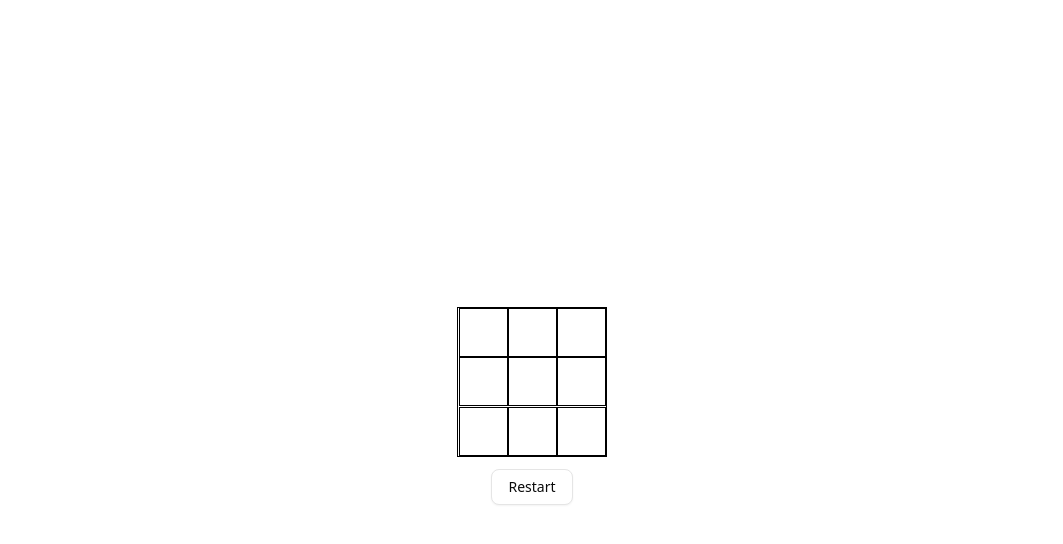
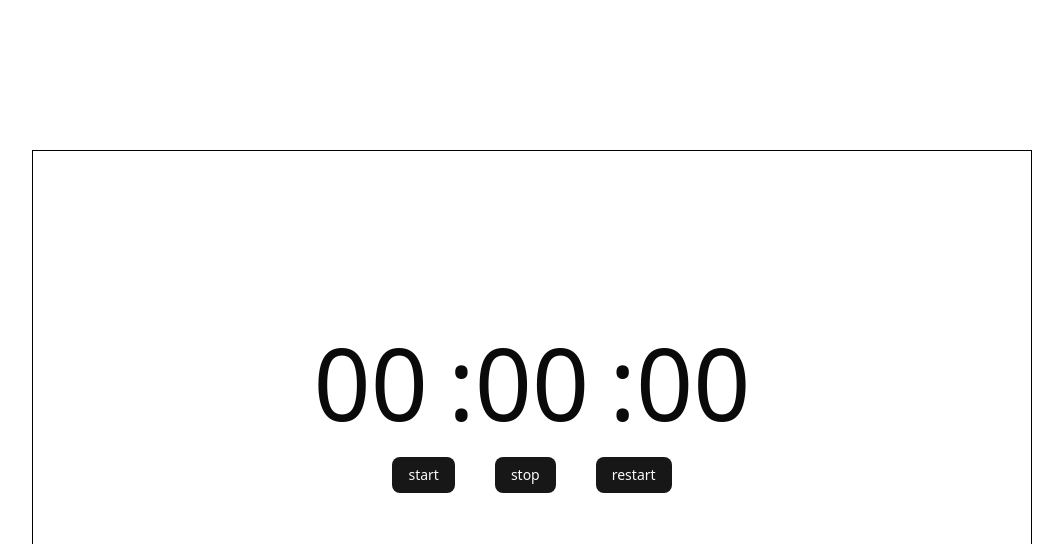
Before and after one commit to Khuslee1/ticktack, a Next.js app: page / in a window 1280 px wide. Shown: the top 544 px of the page, without its empty margins (108-1171 px from the left). Built offline with nearby package versions, Linux system fonts and the light colour scheme.

Commit message:
nov13day

```diff
--- a/app/page.js
+++ b/app/page.js
@@ -1,97 +1,169 @@
 "use client";
 import { Button } from "@/components/ui/button";
-import { use, useEffect, useState } from "react";
+import { useEffect, useState } from "react";
 
 export default function Home() {
-  const [arr, setArr] = useState([0, 0, 0, 0, 0, 0, 0, 0, 0]);
-  const [turn, setTurn] = useState(1);
-  const [win, setWin] = useState(0);
-  const conditionWin = [
-    [0, 1, 2],
-    [3, 4, 5],
-    [6, 7, 8],
-    [0, 3, 6],
-    [1, 4, 7],
-    [2, 5, 8],
-    [0, 4, 8],
-    [2, 4, 6],
-  ];
+  // const [arr, setArr] = useState([0, 0, 0, 0, 0, 0, 0, 0, 0]);
+  // const [turn, setTurn] = useState(1);
+  // const [win, setWin] = useState(0);
+  // const conditionWin = [
+  //   [0, 1, 2],
+  //   [3, 4, 5],
+  //   [6, 7, 8],
+  //   [0, 3, 6],
+  //   [1, 4, 7],
+  //   [2, 5, 8],
+  //   [0, 4, 8],
+  //   [2, 4, 6],
+  // ];
 
-  console.log("Win", win);
+  // useEffect(() => {
+  //   for (let i = 0; i < conditionWin.length; i++) {
+  //     const [a, b, c] = conditionWin[i];
+  //     if (arr[a] == 1 && arr[b] == 1 && arr[c] == 1) {
+  //       setWin(1);
+  //       return;
+  //     }
+  //     if (arr[a] == 2 && arr[b] == 2 && arr[c] == 2) {
+  //       setWin(2);
+  //       return;
+  //     }
+  //   }
+  // }, [arr]);
+
+  // const budagch = (llr) => {
+  //   if (arr[llr] !== 0 || win !== 0 || !arr.includes(0)) return;
+  //   if (turn === 1) {
+  //     setTurn(2);
+  //     const newArr = arr.map((el, i) => (llr === i ? 1 : el));
+  //     setArr(newArr);
+  //   } else {
+  //     setTurn(1);
+  //     const newArr = arr.map((el, i) => (llr === i ? 2 : el));
+  //     setArr(newArr);
+  //   }
+  // };
+
+  // const restart = () => {
+  //   if (win == 1 || win == 2 || !arr.includes(0)) {
+  //     setTurn(1);
+  //     setWin(0);
+  //     setArr([0, 0, 0, 0, 0, 0, 0, 0, 0]);
+  //   } else {
+  //     setTurn(turn);
+  //     setWin(win);
+  //     setArr(arr);
+  //   }
+  // };
+  // const declare = () => {
+  //   if (win == 1) return "Blue wins 👨🏿‍🎤";
+  //   if (win == 2) return "Red wins 🦸🏿‍♂️";
+  //   if (!arr.includes(0)) return "Tie 🧔🏿‍♀️";
+  //   return "";
+  // };
+  // const turnDecider = () => {
+  //   if (win !== 0 || !arr.includes(0)) return;
+  //   if (turn == 1) return "Blue 🧞‍♂️";
+  //   return "Red 🧞‍♀️";
+  // };
+  // return (
+  //   <div className="h-screen w-screen flex justify-center items-center flex-col gap-3">
+  //     <h1
+  //       className={`${
+  //         turn == 1 && win == 0
+  //           ? "text-blue-500"
+  //           : turn == 2 && win == 0
+  //           ? "text-red-500"
+  //           : win == 1
+  //           ? "text-blue-500"
+  //           : win == 2
+  //           ? "text-red-500"
+  //           : "text-black"
+  //       }`}
+  //     >
+  //       {win !== 0 || !arr.includes(0) ? declare() : turnDecider()}
+  //     </h1>
+  //     <div className="h-[150px] w-[150px] border border-black flex flex-wrap justify-center items-center">
+  //       {arr.map((ele, i) => {
+  //         return (
+  //           <div
+  //             key={i}
+  //             className={`h-[49px] w-[49px] border border-black ${
+  //               ele == 1 ? "bg-blue-500" : ele == 2 ? "bg-red-500" : "bg-white"
+  //             }`}
+  //             onClick={() => {
+  //               budagch(i);
+  //             }}
+  //           ></div>
+  //         );
+  //       })}
+  //     </div>
+  //     <Button variant="outline" onClick={restart}>
+  //       Restart
+  //     </Button>
+  //   </div>
+  // );
+  const [count, setCount] = useState(0);
+  const [min, setMin] = useState(0);
+  const [hour, setHour] = useState(0);
+  const [sec, setSec] = useState(0);
+  const [start, setStarted] = useState(false);
+  const [int, setInt] = useState();
 
   useEffect(() => {
-    if (win == 1) {
-      console.log("blue win");
-    } else if (win == 2) {
-      console.log("red win");
-    }
-  }, [win]);
+    if (!start) return;
+
+    const id = setInterval(() => {
+      setCount((prev) => prev + 1);
+    }, 100);
+
+    setInt(id);
+  }, [start]);
 
   useEffect(() => {
-    for (let i = 0; i < conditionWin.length; i++) {
-      const [a, b, c] = conditionWin[i];
-      if (arr[a] == 1 && arr[b] == 1 && arr[c] == 1) {
-        setWin(1);
-        return;
-      }
-      if (arr[a] == 2 && arr[b] == 2 && arr[c] == 2) {
-        setWin(2);
-        return;
-      }
-    }
-  }, [arr]);
+    setHour(Math.floor(count / 3600));
+    setMin(Math.floor((count % 3600) / 60));
+    setSec(Math.floor((count % 3600) % 60));
+  }, [count]);
 
-  const budagch = (llr) => {
-    if (arr[llr] !== 0 || win !== 0 || !arr.includes(0)) return;
-    if (turn === 1) {
-      setTurn(2);
-      const newArr = arr.map((el, i) => (llr === i ? 1 : el));
-      setArr(newArr);
-    } else {
-      setTurn(1);
-      const newArr = arr.map((el, i) => (llr === i ? 2 : el));
-      setArr(newArr);
-    }
-  };
-
-  const restart = () => {
-    if (win == 1 || win == 2 || !arr.includes(0)) {
-      setTurn(1);
-      setWin(0);
-      setArr([0, 0, 0, 0, 0, 0, 0, 0, 0]);
-    } else {
-      setTurn(turn);
-      setWin(win);
-      setArr(arr);
-    }
-  };
-  const declare = () => {
-    if (win == 1) return "Blue wins";
-    if (win == 2) return "Red wins";
-    if (!arr.includes(0)) return "Tie";
-    return "";
-  };
   return (
-    <div className="h-screen w-screen flex justify-center items-center flex-col gap-3">
-      <h1>{declare()}</h1>
-      <div className="h-[150px] w-[150px] border border-black flex flex-wrap justify-center items-center">
-        {arr.map((ele, i) => {
-          return (
-            <div
-              key={i}
-              className={`h-[49px] w-[49px] border border-black ${
-                ele == 1 ? "bg-blue-500" : ele == 2 ? "bg-red-500" : "bg-white"
-              }`}
-              onClick={() => {
-                budagch(i);
-              }}
-            ></div>
-          );
-        })}
+    <div className="h-screen w-screen flex justify-center items-center">
+      <div className="h-[500px] w-[1000px] flex flex-col p-10 border border-black justify-center items-center">
+        <div className="flex gap-5">
+          <div className="text-[100px]">{hour < 10 ? "0" + hour : hour}</div>
+          <div className="text-[100px]">:{min < 10 ? "0" + min : min}</div>
+          <div className="text-[100px]">:{sec < 10 ? "0" + sec : sec}</div>
+        </div>
+        <div className="flex gap-10">
+          <Button
+            onClick={() => {
+              setStarted(true);
+            }}
+          >
+            start
+          </Button>
+          <Button
+            onClick={() => {
+              setStarted(false);
+              clearInterval(int);
+            }}
+          >
+            stop
+          </Button>
+          <Button
+            onClick={() => {
+              setStarted(false);
+              setCount(0);
+              setHour(0);
+              setMin(0);
+              setSec(0);
+              clearInterval(int);
+            }}
+          >
+            restart
+          </Button>
+        </div>
       </div>
-      <Button variant="outline" onClick={restart}>
-        Restart
-      </Button>
     </div>
   );
 }
```
